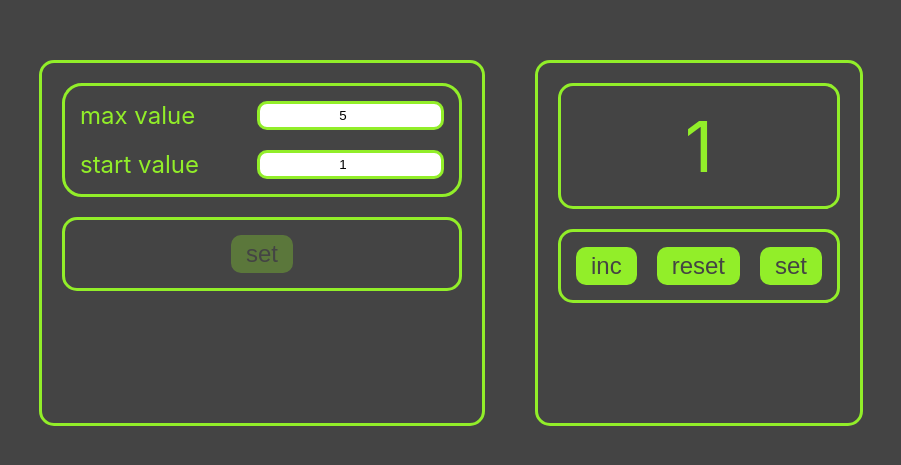
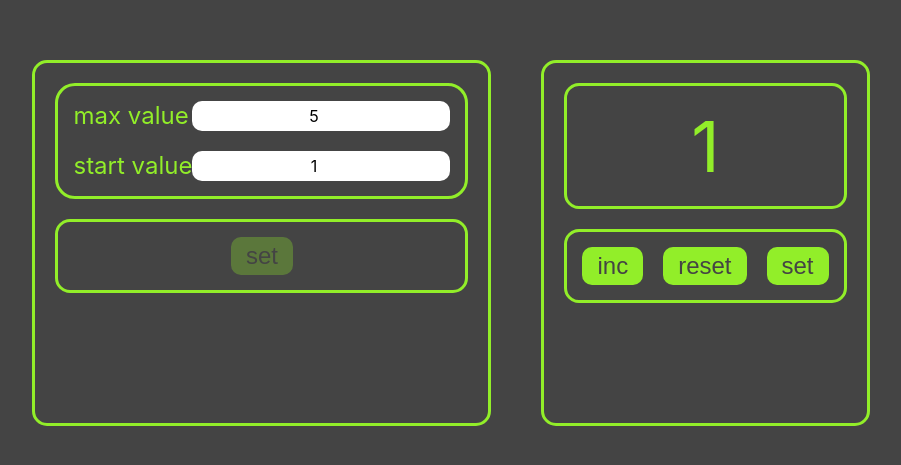
Before and after one commit to ttony88/counter, a React (Create React App) app: page / in a window 1280 px wide. Shown: the part 157-622 px from the top of the page, without its empty margins (189-1090 px from the left). Built offline with nearby package versions, Linux system fonts and the light colour scheme; the HTML template or start-up script is replaced by a standard one.

Commit message:
update input.module.css

```diff
--- a/src/components/input/Input.module.css
+++ b/src/components/input/Input.module.css
@@ -9,7 +9,9 @@
 }
 
 .input {
-    border: 3px solid rgb(146, 238, 41);
+    all: unset;
+    padding: 5px;
+    background-color: #fff;
     border-radius: 10px;
     text-align: center;
 }
```
